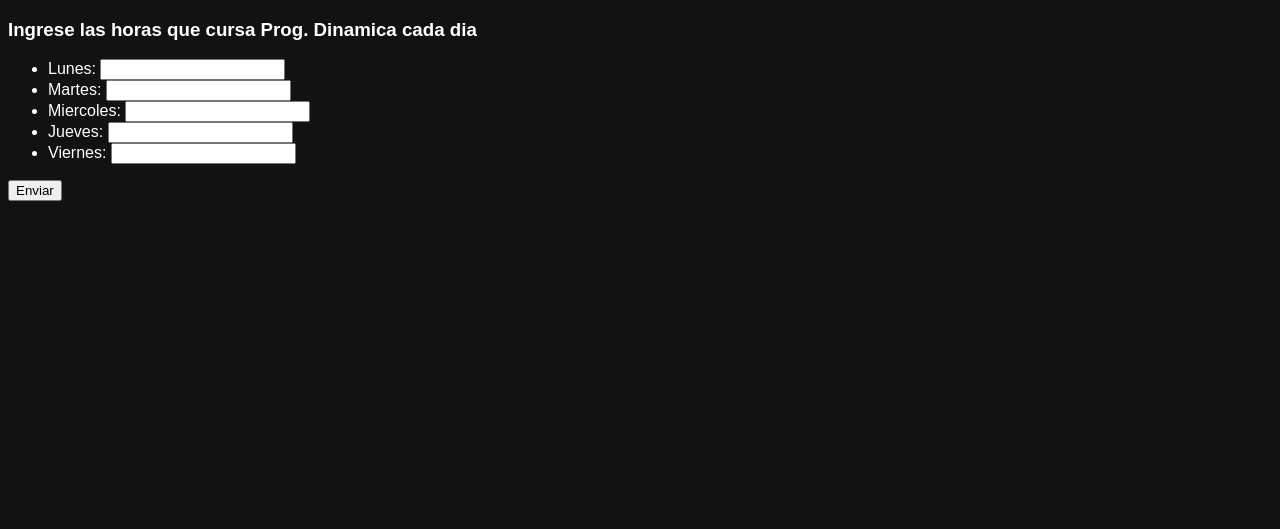
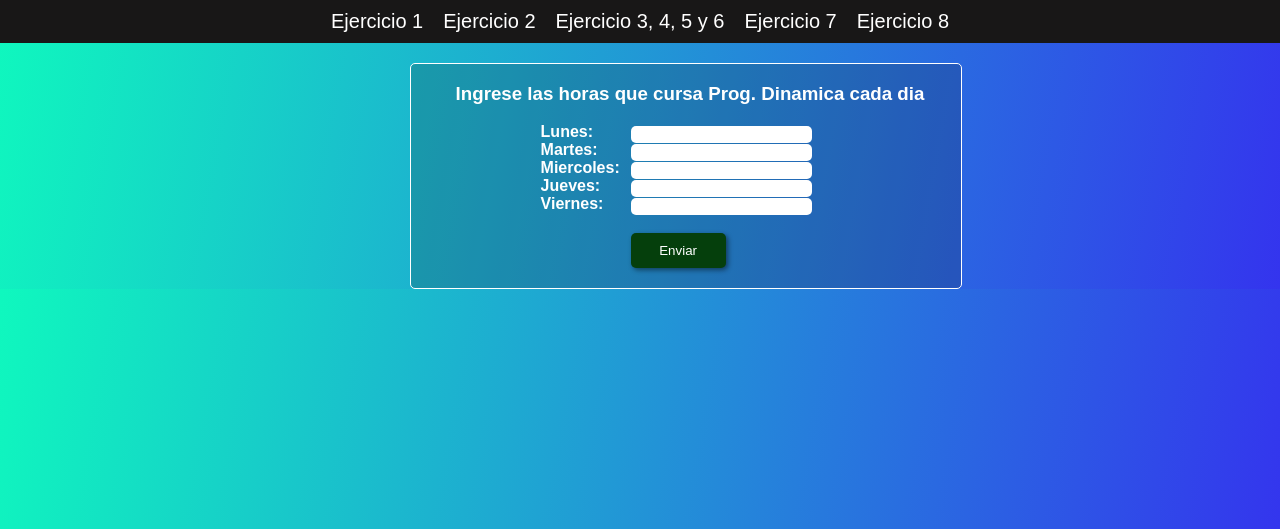
Before and after one commit to thadek/pwd-unco-2023, a PHP site: page /ejercicio2.html in a window 1280 px wide. Shown: the top 529 px of the page. Run offline with PHP 8.4, Linux system fonts and the light colour scheme.

Commit message:
poniendo css, me falto en el archivo ejercicio3.html y los .php

```diff
--- a/tp1/vista/css/estilos.css
+++ b/tp1/vista/css/estilos.css
@@ -1,17 +1,25 @@
 body{
     background: #121212;
+    background: linear-gradient(100deg, rgb(15, 248, 190), rgb(52, 52, 238));
     color: #fff;
     font-family: Arial, Helvetica, sans-serif;
     font-size: 16px;
+    margin: 0;
 }
 
 .contenedor{
+    position: relative;
+    left: 35%;
     display:flex;
     justify-content: center;
     align-items: center;
     border: solid 1px #fff;
     border-radius: 5px;
     padding: 10px;
+    background-color: #1212122f;
+    margin-top: 20px;
+    height: 150px;
+    width: 400px;
 }
 
 .menu{
@@ -20,6 +28,7 @@ body{
     justify-content: center;
     align-items: center;
     padding: 10px;
+    margin: 0;
 
 }
 
@@ -38,3 +47,75 @@ body{
     color: #076b07;
     transition: 0.2s;
 }
+
+.upperbar{
+    background-color: rgb(24, 23, 23);
+    margin: 0;
+    position: relative;
+}
+
+.enviar{
+    box-shadow: 2px 2px 5px rgba(0, 0, 0, 0.479);
+    border: none;
+    border-radius: 5px;
+    height: 35px;
+    width: 95px;
+    left: 100px;
+    margin-top: 20px;
+    margin-bottom: 20px;
+    position: relative;
+    display: block;
+    background-color: #053f0c;
+    color: #fff;
+
+}
+
+#f_num{
+    border-radius: 5px;
+    border: none;
+
+}
+
+label{
+    font-weight: 600;
+}
+
+.contenedor2{
+    border-radius: 5px;
+    position: relative;
+    width: 550px;
+    left: 32%;
+    background-color: #1212122f;
+    border: solid 1px #fff;
+    margin-top: 20px;
+}
+
+.contenido{
+    position: relative;
+    left: 120px;
+
+}
+
+.contenido h3{
+    position: relative;
+    right: 75px;
+}
+
+ul{
+    list-style-type: none;
+}
+
+.labels{
+    position: relative;
+    right: 30px;
+}
+
+.dias{
+    margin-top: -15px;
+    left: 100px;
+    position: absolute;
+    display: flex;
+    border: none;
+    border-radius: 5px;
+
+}
--- a/tp1/vista/ejercicio2.html
+++ b/tp1/vista/ejercicio2.html
@@ -1,48 +1,65 @@
 <!DOCTYPE html>
 <html>
     <head>
-        <link rel="stylesheet" href="css/estilos.css">
+        <link rel="stylesheet" href=".\css\estilos.css">
         <title>
 
         </title>
     </head>
     <body>
+        <div class="upperbar">
+            <nav class="navegacion">
+                    <ul class="menu">
+                        <li><a href="ejercicio1.html">Ejercicio 1</a></li>
+                        <li><a href="ejercicio2.html">Ejercicio 2</a></li>
+                        <li><a href="ejercicio3.html">Ejercicio 3, 4, 5 y 6</a></li>
+                        <li><a href="ejercicio7.html">Ejercicio 7</a></li>
+                        <li><a href="ejercicio8.html">Ejercicio 8</a></li>
+
+                    </ul>
+               </nav>
+        </div>
+        <div class="contenedor2">
             <form name="horas" method="get" action="../control/verhoras.php" onsubmit="return validar();">
+                <div class="contenido">
                     <h3>Ingrese las horas que cursa Prog. Dinamica cada dia</h3>
                     <ul>
                         <li>
-                    <label for="lunes" name="lunes">
+                            <label for="lunes" class="labels" name="lunes">
                                 Lunes:
                             </label>
-                    <input type="number" id="lunes" name="lunes">
+                            <input type="number" class="dias" id="lunes" name="lunes">
                         </li>
                         <li>
-                    <label for="martes" name="martes">
+                            <label for="martes" class="labels" name="martes">
                                 Martes:
                             </label>
-                    <input type="number" id="martes" name="martes">
+                            <input type="number" class="dias" id="martes" name="martes">
                         </li>
                         <li>
-                    <label for="miercoles" name="miercoles">
+                            <label for="miercoles" class="labels" name="miercoles">
                                 Miercoles:
                             </label>
-                    <input type="number" id="miercoles" name="miercoles">
+                            <input type="number" class="dias" id="miercoles" name="miercoles">
                         </li>
                         <li>
-                    <label for="jueves" name="jueves">
+                            <label for="jueves" class="labels" name="jueves">
                                 Jueves:
                             </label>
-                    <input type="number" id="jueves" name="jueves">
+                            <input type="number" class="dias" id="jueves" name="jueves">
                         </li>
                         <li>
-                    <label for="viernes" name="viernes">
+                            <label for="viernes" class="labels" name="viernes">
                                 Viernes:
                             </label>
-                    <input type="number" id="viernes" name="viernes">
+                            <input type="number" class="dias" id="viernes" name="viernes">
                         </li>
                     </ul>
-            <input type="submit" value="Enviar">
+                    <input type="submit" class="enviar" value="Enviar">
+                </div>
             </form>
+        </div>
+
     </body>
     <script type="text/javascript">
 
--- a/tp1/vista/ejercicio7.html
+++ b/tp1/vista/ejercicio7.html
@@ -4,9 +4,10 @@
         <title>
             ejercicio 7
         </title>
+        <link rel="stylesheet" href=".\css\estilos.css">
     </head>
     <body>
-        <form id="ingresoNum" method="post" action="operar.php" onsubmit="return validar()">
+        <form id="ingresoNum" method="post" action="../control/operar.php" onsubmit="return validar()">
             <div class="numeros">
                 <label for="numero">Ingrese un numero: </label>
                 <input type="text" name="num1" id="num1">
```
Also changed, not shown: tp1/vista/ejercicio1.html (+5 -10 lines), tp1/vista/ejercicio3.html (+4 -4 lines). Lines whose indentation alone changed are shown as unchanged.
